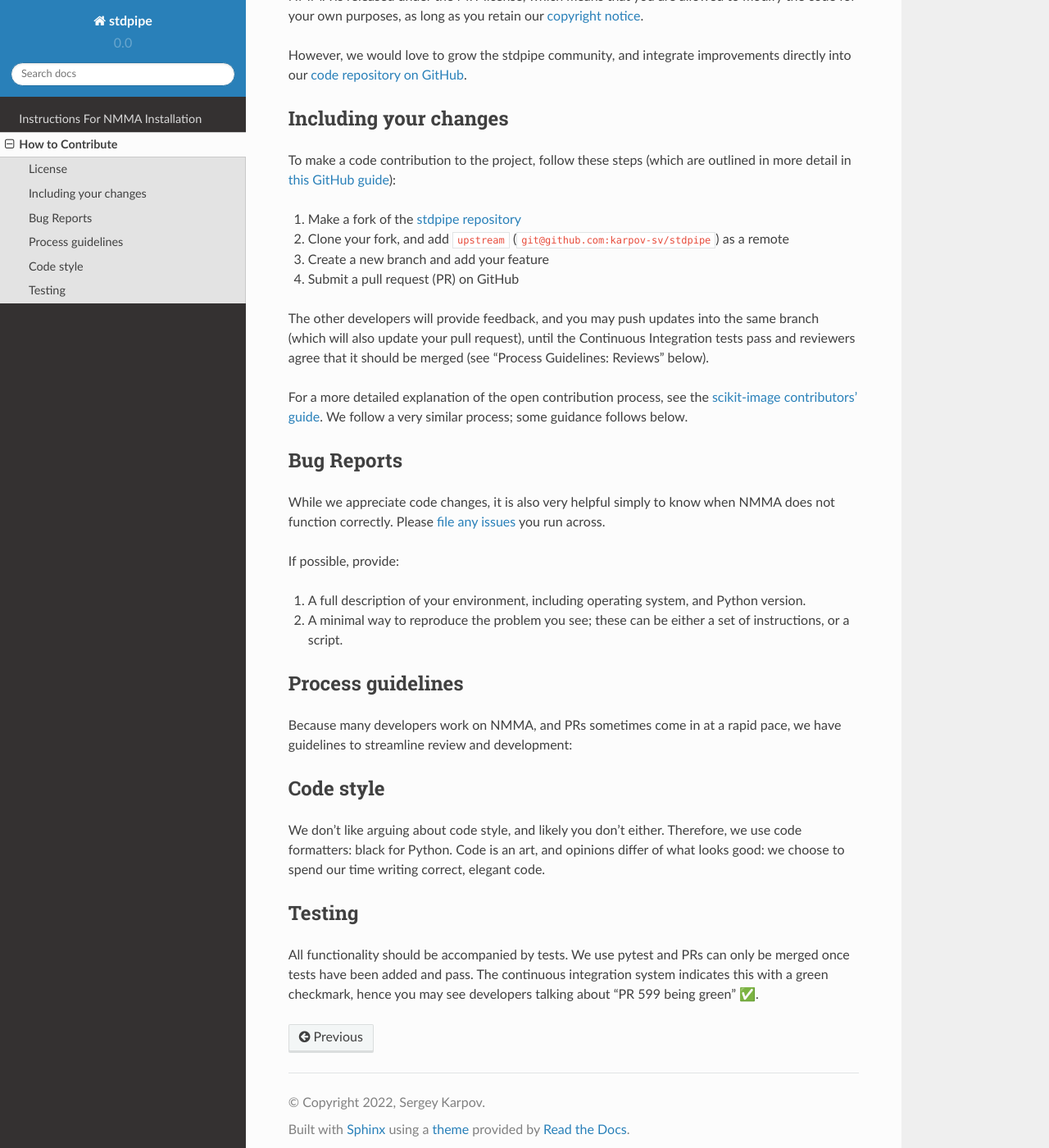
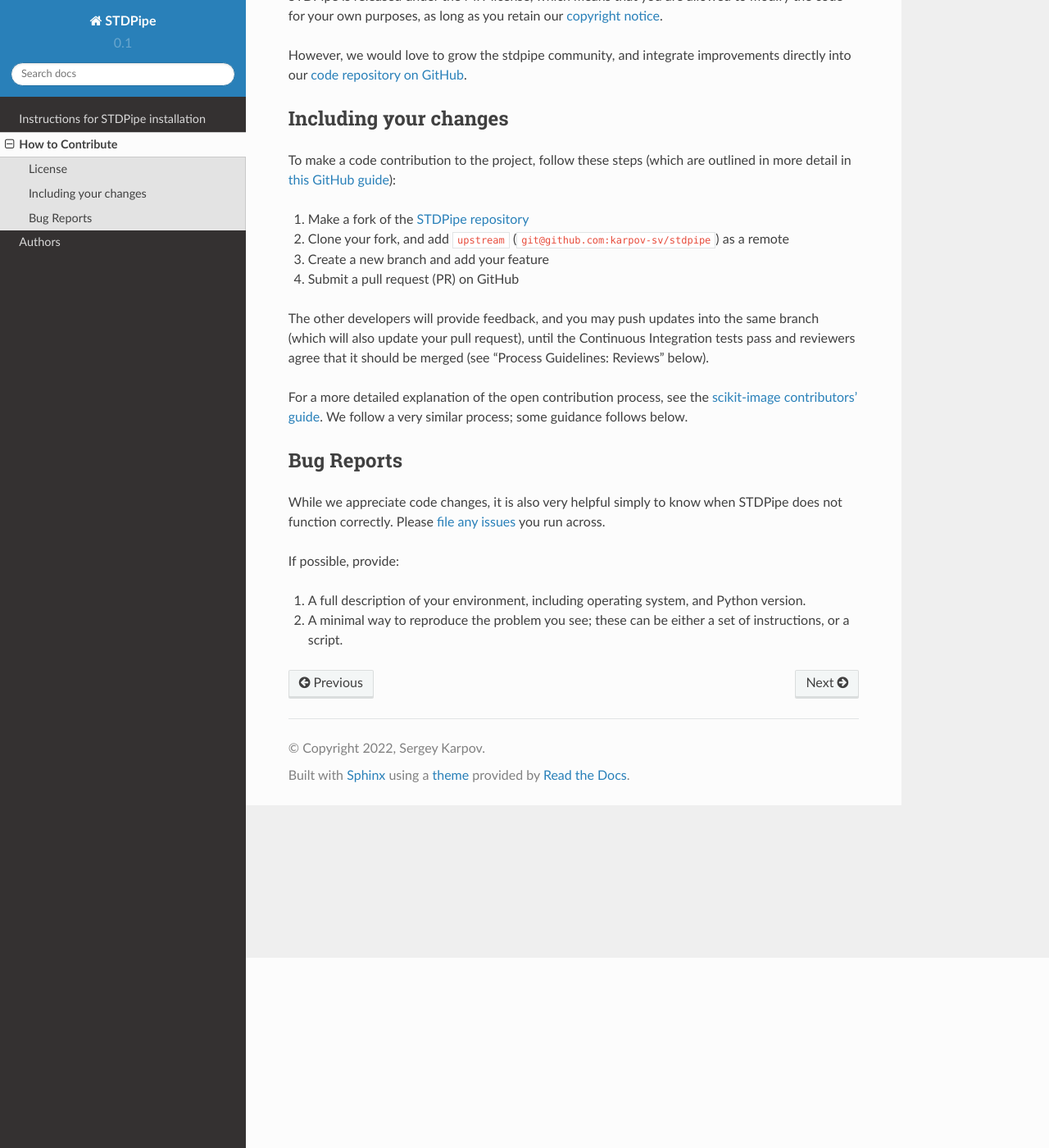
Before and after one commit to karpov-sv/stdpipe, a Sphinx documentation site: the page built from doc/contributing.md, in a window 1280 px wide and 1400 px high, scrolled down 232 px. Shown: the whole window at 82% size. Built offline with Sphinx 7.4.7 and the Read the Docs theme 2.0.0, drawn with Linux system fonts in a browser that asks for light colours; some of the changed text lies outside the part shown.

Commit message:
Update doc

```diff
--- /dev/null
+++ b/doc/authors.md
@@ -0,0 +1,3 @@
+# Authors
+
+The code is written by Sergey Karpov
--- a/doc/conf.py
+++ b/doc/conf.py
@@ -33,11 +33,11 @@
 # ones.
 extensions = [
     "recommonmark",
-    "sphinx_math_dollar",
+    # "sphinx_math_dollar",
     #    'sphinx.ext.autodoc',
     "sphinx.ext.autosummary",
     #    'sphinx.ext.pngmath',
-    "numpydoc",
+    # "numpydoc",
     #    'plot2rst',
     "sphinx.ext.intersphinx",
     #    'sphinx.ext.linkcode',
@@ -66,7 +66,7 @@
 master_doc = "index"
 
 # General information about the project.
-project = "stdpipe"
+project = "STDPipe"
 copyright = "2022, Sergey Karpov"
 author = "Sergey Karpov"
 
@@ -77,7 +77,7 @@
 
 version = "0.0"
 try:
-    setup_lines = open("../stdpipe/_version.py").readlines()
+    setup_lines = open("../setup.py").readlines()
     for line in setup_lines:
         if line.startswith("__version__ = "):
             try:
@@ -85,6 +85,7 @@
             except IndexError:
                 version = line.split("'")[1]
             break
+    from setup import version
 except:
     pass
 
--- a/doc/contributing.md
+++ b/doc/contributing.md
@@ -2,7 +2,7 @@
 
 ### License
 
-NMMA is released under the MIT license, which means that you are allowed to modify the code for your own purposes, as long as you retain our [copyright notice](https://github.com/karpov-sv/stdpipe/blob/master/LICENSE.txt).
+STDPipe is released under the MIT license, which means that you are allowed to modify the code for your own purposes, as long as you retain our [copyright notice](https://github.com/karpov-sv/stdpipe/blob/master/LICENSE.txt).
 
 However, we would love to grow the stdpipe community, and integrate improvements directly into our [code repository on GitHub](https://github.com/karpov-sv/stdpipe).
 
@@ -12,7 +12,7 @@
 are outlined in more detail in [this GitHub
 guide](https://guides.github.com/activities/forking/)):
 
-1. Make a fork of the [stdpipe repository](https://github.com/karpov-sv/stdpipe)
+1. Make a fork of the [STDPipe repository](https://github.com/karpov-sv/stdpipe)
 2. Clone your fork, and add `upstream` (`git@github.com:karpov-sv/stdpipe`) as a remote
 3. Create a new branch and add your feature
 4. Submit a pull request (PR) on GitHub
@@ -29,7 +29,7 @@
 ### Bug Reports
 
 While we appreciate code changes, it is also very helpful simply to
-know when NMMA does not function correctly.  Please [file any
+know when STDPipe does not function correctly.  Please [file any
 issues](https://github.com/karpov-sv/stdpipe/issues) you run across.
 
 If possible, provide:
@@ -38,24 +38,3 @@
    and Python version.
 2. A minimal way to reproduce the problem you see; these can be either
    a set of instructions, or a script.
-
-### Process guidelines
-
-Because many developers work on NMMA, and PRs sometimes come in
-at a rapid pace, we have guidelines to streamline review and
-development:
-
-### Code style
-
-We don't like arguing about code style, and likely you don't
-either. Therefore, we use code formatters: black for Python.
-Code is an art, and opinions differ of what
-looks good: we choose to spend our time writing correct, elegant code.
-
-### Testing
-
-All functionality should be accompanied by tests.  We use pytest and
-PRs can only be merged once tests have been added and pass.
-The continuous integration system indicates this
-with a green checkmark, hence you may see developers talking about "PR
-599 being green" ✅.
--- a/setup.py
+++ b/setup.py
@@ -2,6 +2,8 @@
 # -*- coding: utf-8 -*-
 
 from setuptools import setup, find_packages
+
+__version__ = '0.1'
 
 requirements = [
     'configargparse',
@@ -29,7 +31,7 @@
 
 setup(
     name='stdpipe',
-    version='0.1',
+    version=__version__,
     description='Simple Transient Detection Pipeline',
     author='Sergey Karpov',
     author_email='karpov.sv@gmail.com',
```
Also changed, not shown: doc/index.rst (+22 -11 lines), doc/installation.md (+67 -57 lines).
